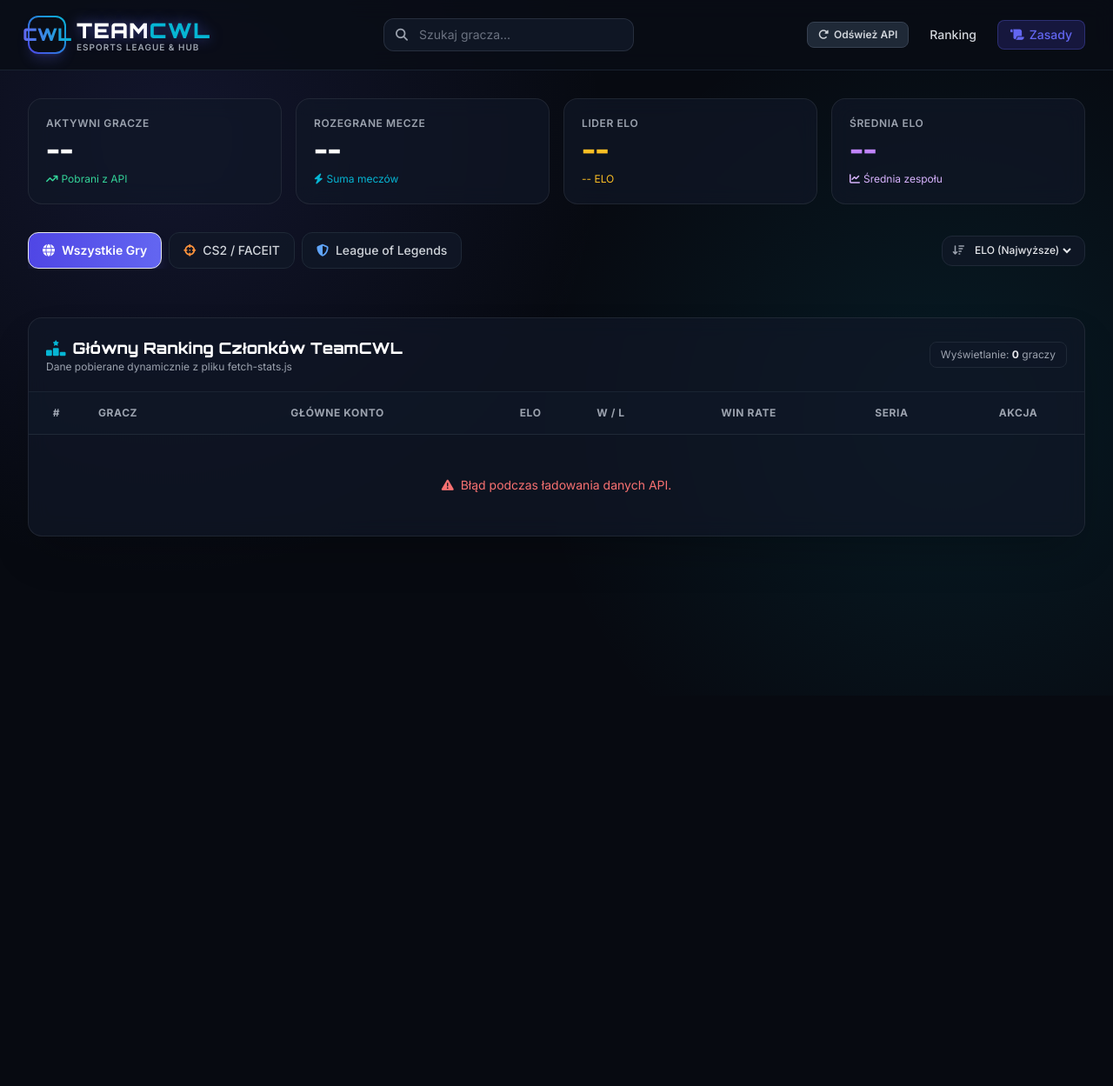
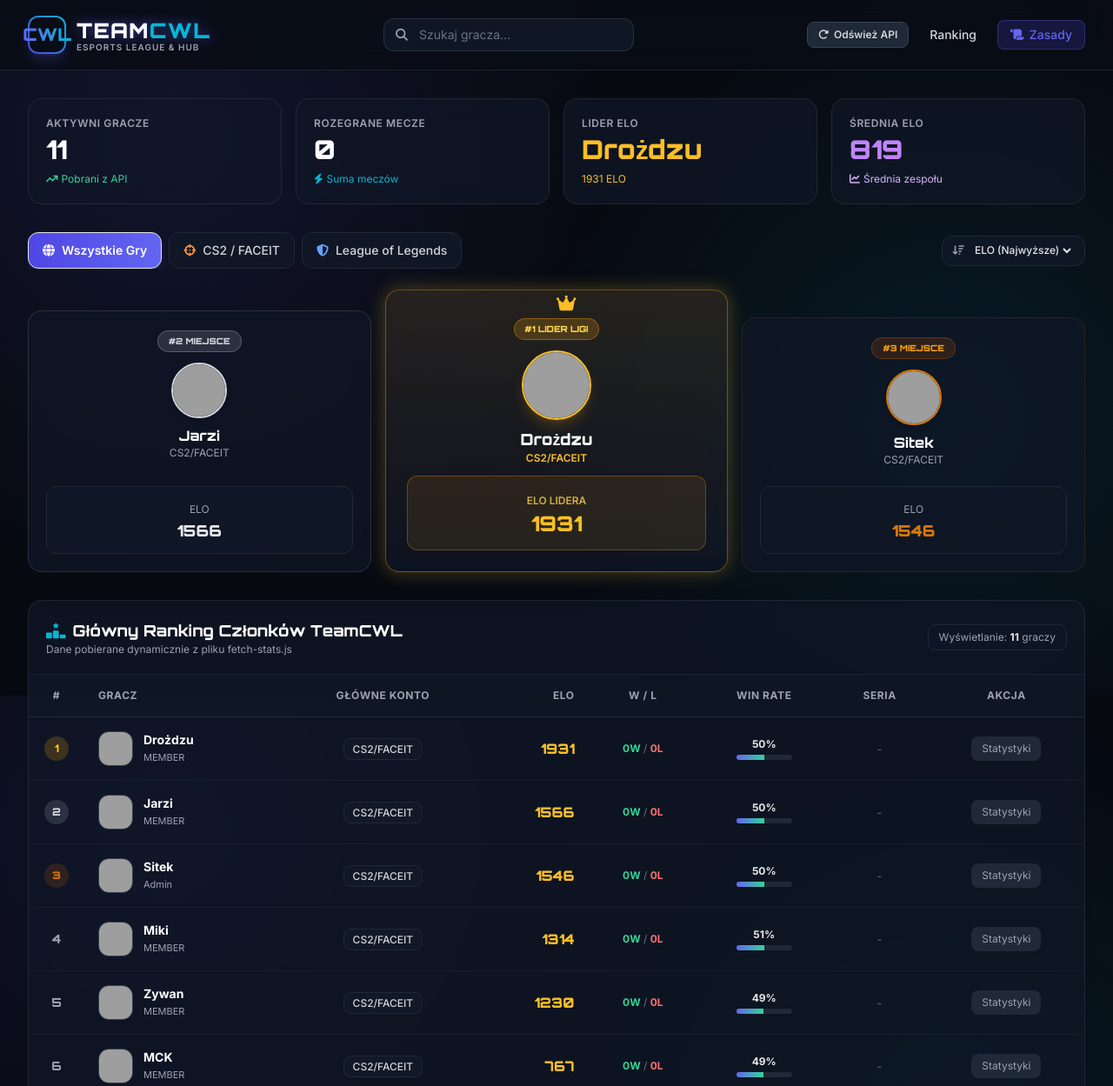
Before and after one commit to Sitek25/TeamCWL, a website: page index.html in a window 1280 px wide. Shown: the top 1249 px of the page at 87% size. Before the commit the page ends 800 px from the top, so only its background shows below. Drawn offline with nearby package versions, Linux system fonts and the light colour scheme; no server answers; grey boxes are pictures that could not be loaded.

Commit message:
Update index.html

```diff
--- a/index.html
+++ b/index.html
@@ -325,8 +325,7 @@
         </div>
     </div>
 
-    <!-- SKRYPT SKIEROWANY NA TWÓJ PLIK SKRYPTU API -->
-    <script src="./fetch-stats.js"></script>
+
 
     <script>
         let playersData = [];
@@ -349,24 +348,45 @@
     try {
         loadingState.classList.remove('hidden');
 
-                // Opcja A: Jeśli Twój fetch-stats.js udostępnia funkcję getStats() lub globalną zmienną window.teamCwlData
-                if (typeof getTeamCWLStats === 'function') {
-                    playersData = await getTeamCWLStats();
-                } else if (window.teamCwlData) {
-                    playersData = window.teamCwlData;
-                } else {
-                    // Opcja B: Pobranie z pliku JSON wygenerowanego przez Twój skrypt fetch-stats.js
-                    const response = await fetch('./stats-data.json');
-                    playersData = await response.json();
+        // Pobieramy wygenerowany przez GitHub Actions plik stats.json
+        const response = await fetch('./stats.json');
+        if (!response.ok) {
+            throw new Error(`Nie udało się pobrać pliku stats.json (status: ${response.status})`);
         }
+
+        const rawData = await response.json();
+
+        // Mapujemy dane z formatu stats.json na płaską strukturę dla tabeli w index.html
+        playersData = rawData.cs2Team.map(cs2Player => {
+            // Znajdujemy odpowiadające konto z LoL dla tego samego gracza
+            const lolPlayer = rawData.lolTeam.find(p => p.playerName === cs2Player.playerName);
+
+            const faceitElo = cs2Player.faceit?.elo || 0;
+            const faceitWinrate = parseInt(cs2Player.faceit?.winrate) || 0;
+
+            return {
+                id: cs2Player.playerName,
+                name: cs2Player.playerName,
+                role: cs2Player.role || 'MEMBER',
+                game: 'CS2/FACEIT',
+                gameCategory: 'CS2',
+                elo: faceitElo,
+                wins: 0,
+                losses: 0,
+                winRate: faceitWinrate,
+                streak: 0,
+                avatar: `https://api.dicebear.com/7.x/bottts/svg?seed=${cs2Player.playerName}`,
+                eloTrend: [faceitElo - 50, faceitElo - 20, faceitElo]
+            };
+        });
 
         loadingState.classList.add('hidden');
         updateOverviewStats();
         renderPodium();
         renderLeaderboard();
     } catch (error) {
-                console.error("Błąd podczas ładowania danych z API:", error);
-                loadingState.innerHTML = `<p class="text-red-400 text-sm"><i class="fa-solid fa-triangle-exclamation mr-1"></i> Błąd podczas ładowania danych API.</p>`;
+        console.error("Błąd podczas ładowania danych z stats.json:", error);
+        loadingState.innerHTML = `<p class="text-red-400 text-sm"><i class="fa-solid fa-triangle-exclamation mr-1"></i> Błąd podczas ładowania stats.json: ${error.message}</p>`;
     }
 }
 
```
Lines whose indentation alone changed are shown as unchanged.
